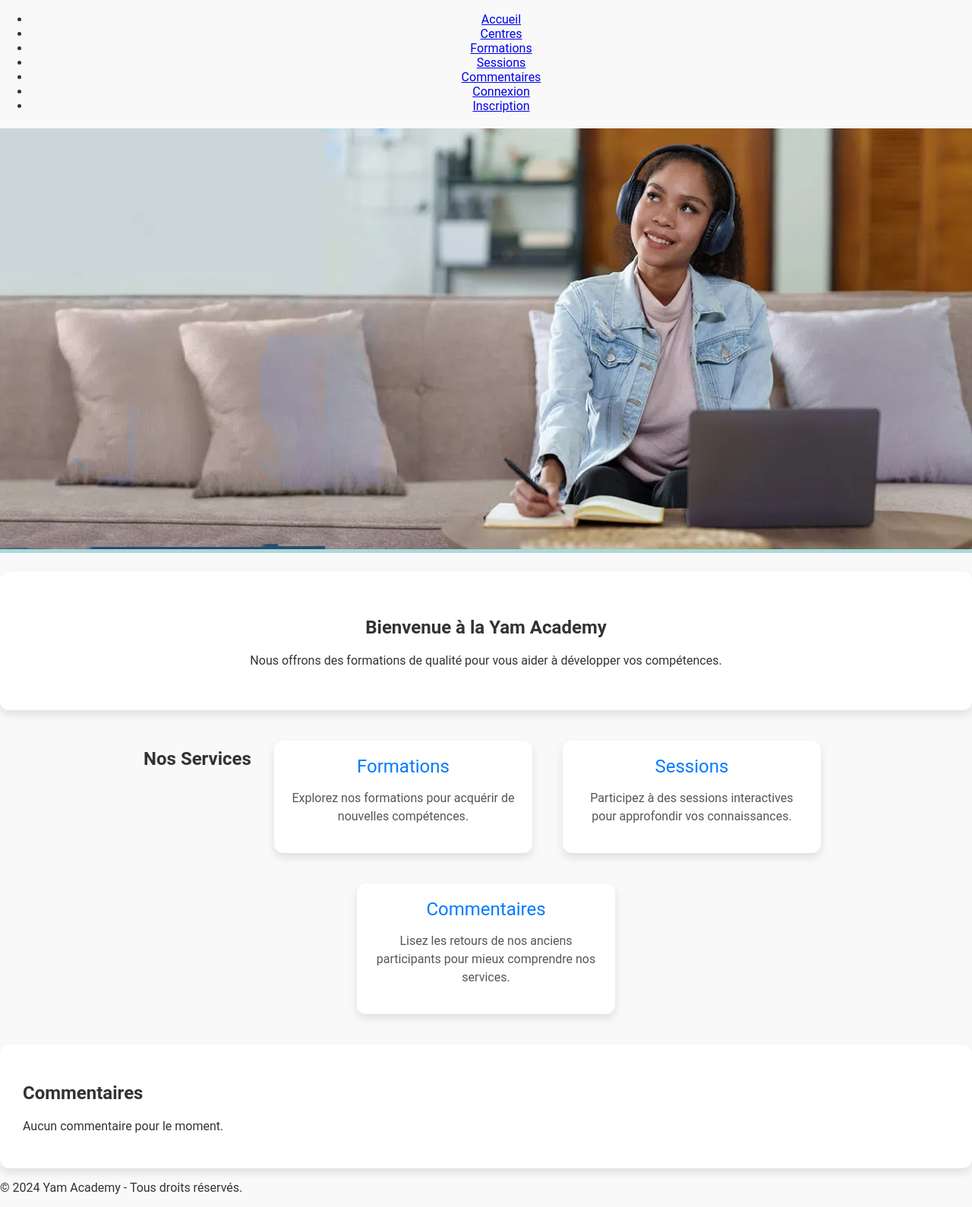
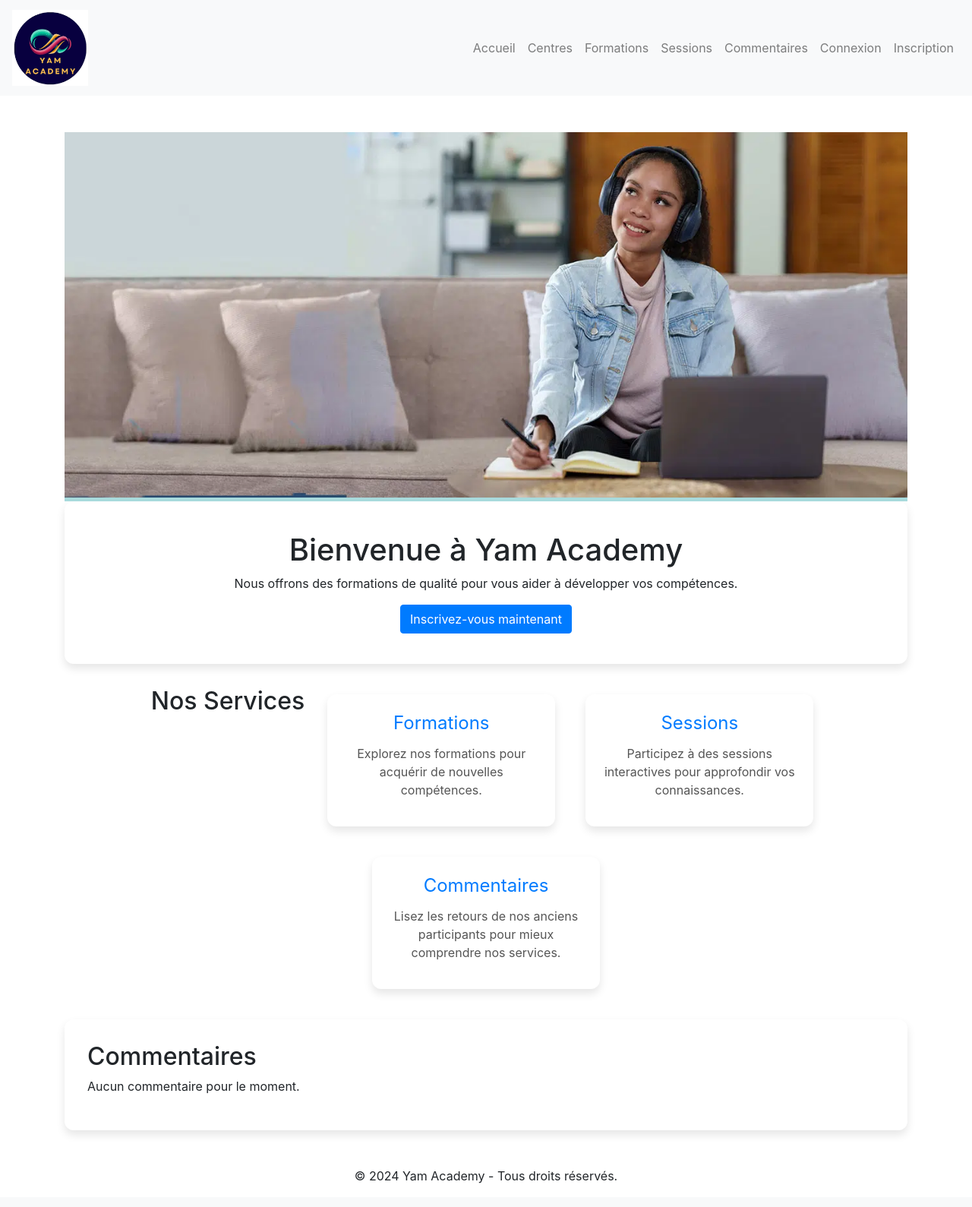
Before and after one commit to Yen30111997/ProjetPython, a Django app: page / in a window 1280 px wide. Shown: the whole page at 76% size. After the commit the page ends 1558 px from the top, so only its background shows below. Run offline with Django 5.2, Linux system fonts and the light colour scheme; some libraries are stand-ins or nearby versions.

Commit message:
codes avec logo

```diff
--- a/centres/static/centres/css/style.css
+++ b/centres/static/centres/css/style.css
@@ -1,21 +1,36 @@
 /* Style global pour la police et la couleur de fond */
 body {
-    font-family: 'Roboto', sans-serif; /* Utilisation d'une police moderne */
+    font-family: 'Roboto', sans-serif;
     color: #333;
-    background-color: #f9f9f9; /* Fond légèrement plus clair pour l'ensemble de la page */
+    background-color: #f9f9f9;
     margin: 0;
     padding: 0;
 }
 
-header {
-    text-align: center;
-    margin-bottom: 20px;
+header .logo {
+    width: 100px;  /* Taille ajustée pour le logo */
+    height: auto; /* Maintient le ratio de l'image */
+    max-height: 100px; /* Limite la hauteur maximale à 50 pixels */
+    display: inline-block;
+    vertical-align: middle; /* Aligne verticalement le logo avec le texte du site */
+    object-fit: contain; /* Garde le rapport hauteur/largeur de l'image */
+}
+
+.navbar-brand {
+    display: flex;
+    align-items: center;
+}
+
+.brand-name {
+    font-size: 1.5em;
+    color: #007bff;
+    font-weight: bold;
 }
 
 .header-image {
     width: 100%;
     height: auto;
-    border-bottom: 5px solid #a8dadc; /* Ajout d'une bordure colorée pour le bas de l'image */
+    border-bottom: 5px solid #a8dadc;
 }
 
 .welcome-section {
--- a/centres/templates/centres/base.html
+++ b/centres/templates/centres/base.html
@@ -6,36 +6,44 @@
     <title>{% block title %}Yam Academy{% endblock %}</title>
     {% load static %}
     <link rel="stylesheet" href="{% static 'centres/css/style.css' %}">
-    <link rel="stylesheet" href="https://cdnjs.cloudflare.com/ajax/libs/font-awesome/6.0.0-beta3/css/all.min.css">
+    <link rel="stylesheet" href="https://maxcdn.bootstrapcdn.com/bootstrap/4.5.2/css/bootstrap.min.css">
 </head>
 <body>
     <header>
-        <nav>
-            <ul>
-                <li><a href="{% url 'centres:home' %}">Accueil</a></li>
-                <li><a href="{% url 'centres:centre_list' %}">Centres</a></li>
-                <li><a href="{% url 'centres:formation_list' %}">Formations</a></li>
-                <li><a href="{% url 'centres:session_list' %}">Sessions</a></li>
-                <li><a href="{% url 'centres:commentaire_list' %}">Commentaires</a></li>
+        <nav class="navbar navbar-expand-lg navbar-light bg-light">
+            <a class="navbar-brand" href="{% url 'centres:home' %}">
+                <img src="{% static 'centres/images/logo.png' %}" alt="Logo Yam Academy" class="logo" width="100">
+            </a>
+            <button class="navbar-toggler" type="button" data-toggle="collapse" data-target="#navbarNav" aria-controls="navbarNav" aria-expanded="false" aria-label="Toggle navigation">
+                <span class="navbar-toggler-icon"></span>
+            </button>
+            <div class="collapse navbar-collapse" id="navbarNav">
+                <ul class="navbar-nav ml-auto">
+                    <li class="nav-item"><a class="nav-link" href="{% url 'centres:home' %}">Accueil</a></li>
+                    <li class="nav-item"><a class="nav-link" href="{% url 'centres:centre_list' %}">Centres</a></li>
+                    <li class="nav-item"><a class="nav-link" href="{% url 'centres:formation_list' %}">Formations</a></li>
+                    <li class="nav-item"><a class="nav-link" href="{% url 'centres:session_list' %}">Sessions</a></li>
+                    <li class="nav-item"><a class="nav-link" href="{% url 'centres:commentaire_list' %}">Commentaires</a></li>
                     {% if user.is_authenticated %}
-                    <li>
-                        <form action="{% url 'logout' %}" method="post" style="display: inline;">
+                        <li class="nav-item">
+                            <form action="{% url 'logout' %}" method="post" class="form-inline">
                                 {% csrf_token %}
-                            <button type="submit" class="btn btn-link">Déconnexion</button>
+                                <button type="submit" class="btn btn-link nav-link">Déconnexion</button>
                             </form>
                         </li>
                     {% else %}
-                    <li><a href="{% url 'login' %}">Connexion</a></li>
-                    <li><a href="{% url 'centres:register' %}">Inscription</a></li>
+                        <li class="nav-item"><a class="nav-link" href="{% url 'login' %}">Connexion</a></li>
+                        <li class="nav-item"><a class="nav-link" href="{% url 'centres:register' %}">Inscription</a></li>
                     {% endif %}
                 </ul>
+            </div>
         </nav>
     </header>
-    <main>
+    <main class="container mt-5">
         {% block content %}
         {% endblock %}
     </main>
-    <footer>
+    <footer class="text-center mt-5 mb-3">
         <p>&copy; 2024 Yam Academy - Tous droits réservés.</p>
     </footer>
 </body>
--- a/centres/templates/centres/home.html
+++ b/centres/templates/centres/home.html
@@ -1,6 +1,8 @@
 {% extends 'centres/base.html' %}
 
 {% load static %}
+
+{% block title %}Accueil - Yam Academy{% endblock %}
 
 {% block content %}
 <header>
@@ -8,21 +10,22 @@
 </header>
 <main>
     <section class="welcome-section">
-            <h1>Bienvenue à la Yam Academy</h1>
+        <h1>Bienvenue à Yam Academy</h1>
         <p>Nous offrons des formations de qualité pour vous aider à développer vos compétences.</p>
+        <a href="{% url 'centres:register' %}" class="btn btn-primary">Inscrivez-vous maintenant</a>
     </section>
     <section class="features">
         <h2>Nos Services</h2>
         <div class="feature-card">
-                <a href="/formations" class="feature-title">Formations</a>
+            <a href="{% url 'centres:formation_list' %}" class="feature-title">Formations</a>
             <p class="feature-description">Explorez nos formations pour acquérir de nouvelles compétences.</p>
         </div>
         <div class="feature-card">
-                <a href="/sessions" class="feature-title">Sessions</a>
+            <a href="{% url 'centres:session_list' %}" class="feature-title">Sessions</a>
             <p class="feature-description">Participez à des sessions interactives pour approfondir vos connaissances.</p>
         </div>
         <div class="feature-card">
-                <a href="/commentaires" class="feature-title">Commentaires</a>
+            <a href="{% url 'centres:commentaire_list' %}" class="feature-title">Commentaires</a>
             <p class="feature-description">Lisez les retours de nos anciens participants pour mieux comprendre nos services.</p>
         </div>
     </section>
```
Also changed, not shown: other parts of centres/static/centres/css/style.css (+21 -8 lines), centres/static/centres/images/logo.png (added), db.sqlite3, 2 other files. Lines whose indentation alone changed are shown as unchanged.
